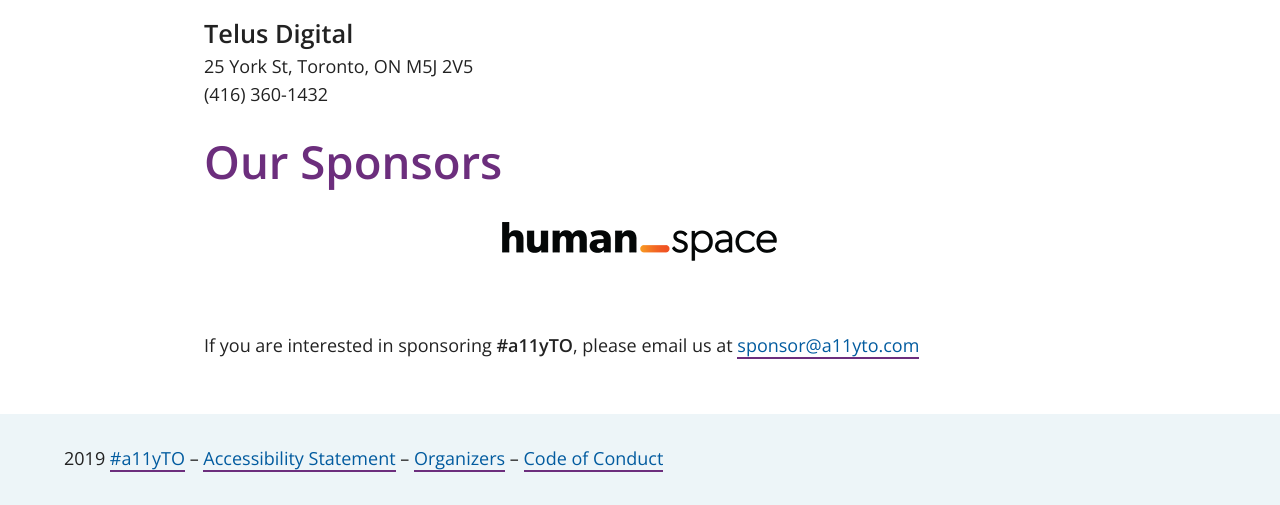
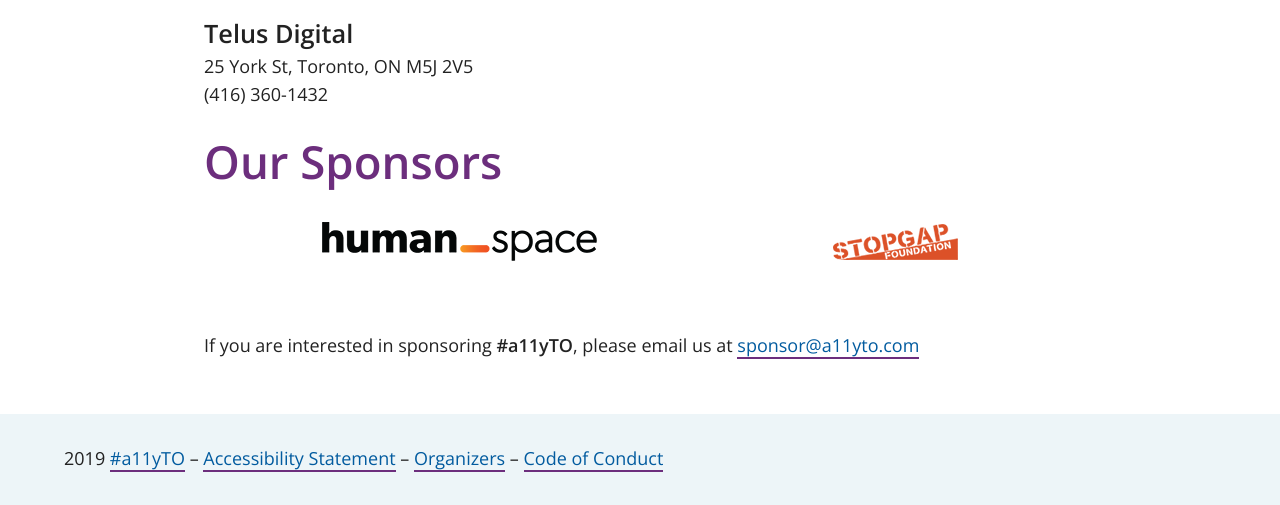
Before and after one commit to a11yTO/static-irl-site, a Jekyll site: the page built from index.html, in a window 1280 px wide. Shown: the part 3406-3911 px from the top of the page. Built offline with Jekyll 4.4.1, drawn with Linux system fonts in a browser that asks for light colours.

Commit message:
Add StopGap as a sponsor

```diff
--- a/_includes/sponsors.html
+++ b/_includes/sponsors.html
@@ -4,6 +4,9 @@
     <div>
       <img src="/assets/sponsors/HumanSpace-logo.png " alt="Human Space" class="logo">
     </div>
+    <div>
+      <img src="/assets/sponsors/stopgap_logo.png" alt="StopGap Foundation" class="logo">
+    </div>
   </div>
   <p>If you are interested in sponsoring <strong>#a11yTO</strong>, please email us at
     <a href="mailto:sponsor@a11yto.com ">sponsor@a11yto.com</a>
```
Also changed, not shown: assets/sponsors/stopgap_logo.png (added).
